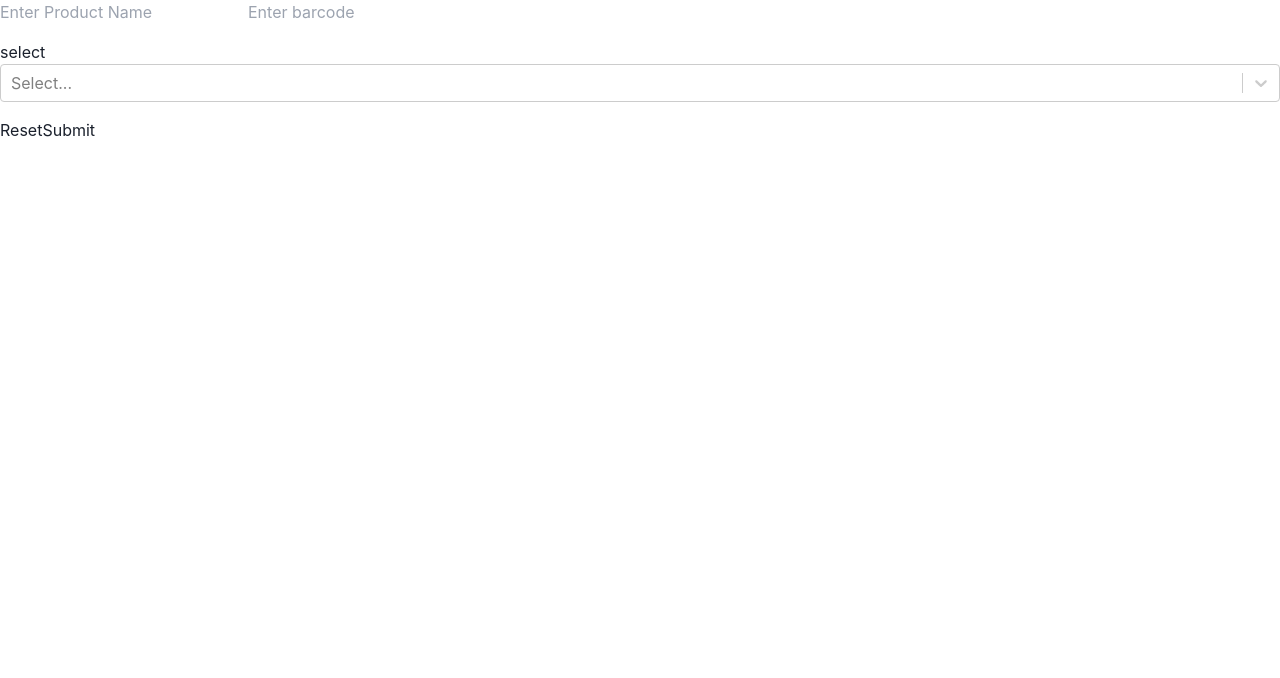
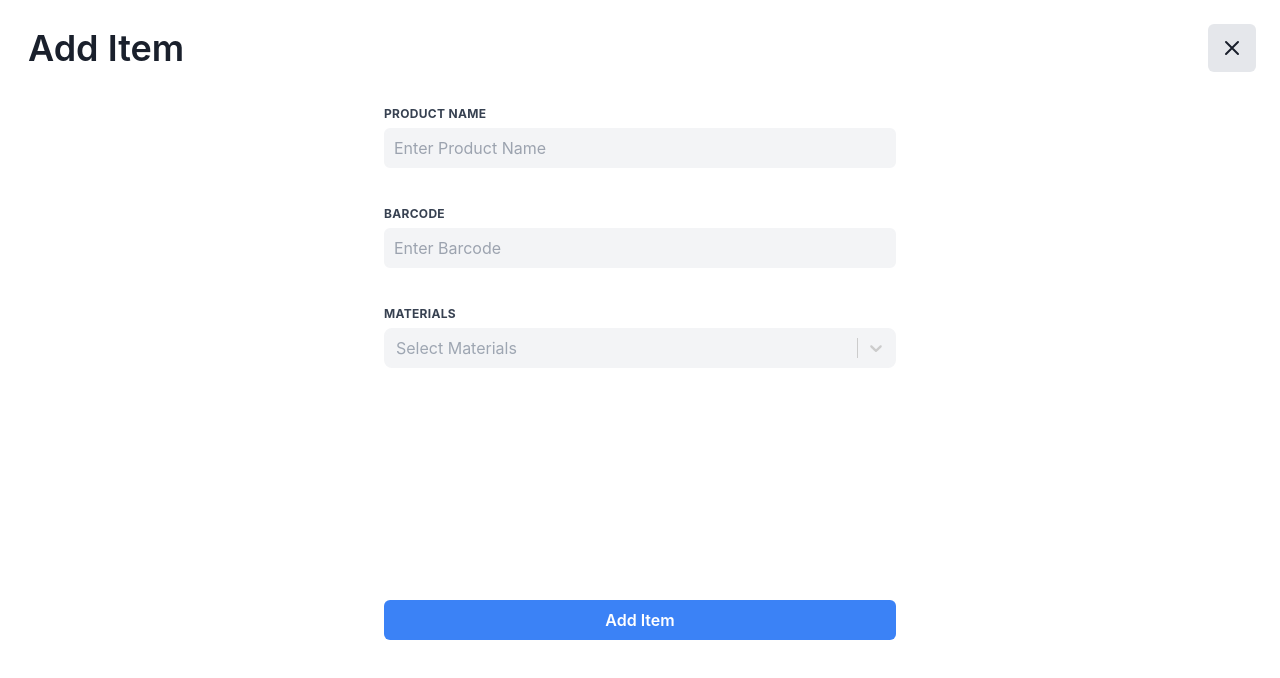
Before and after one commit to F-Carroll/Recycle-App, a React (Create React App) app in the folder client/: page /add/item in a window 1280 px wide. Shown: the top 678 px of the page. Built offline with nearby package versions, Linux system fonts and the light colour scheme; no server answers.

Commit message:
Styled the Components, AddItem & AddLocation

```diff
--- a/client/src/components/AddItem.js
+++ b/client/src/components/AddItem.js
@@ -1,15 +1,14 @@
-import React, {useCallback, useEffect, useState} from "react";
-import {withFormik } from "formik";
+import React, { useEffect, useState } from "react";
+import { withFormik } from "formik";
 import * as Yup from "yup";
 import options from "../options.json";
 import Select from "react-select";
 
 export default function AddItem() {
-  const [items, setItems] = useState()
- const [existingBarcodes, setexistingBarcodes] = useState([])
- const [existingProducts, setexistingProducts] = useState([])
+  const [existingBarcodes, setexistingBarcodes] = useState([]);
+  const [existingProducts, setexistingProducts] = useState([]);
 
-  const selectoptions = []
+  const selectoptions = [];
 
   function Capitalize(string) {
     const input = string.toLowerCase();
@@ -26,15 +25,25 @@ export default function AddItem() {
     selectoptions.push({ value: option, label: Capitalize(option) });
   });
 
+  function handleClose() {
+    window.location = "/";
+  }
+
   const getItems = async () => {
     try {
       const response = await fetch("http://localhost:5000/api/items");
       const jsonData = await response.json();
-      setItems(jsonData);
 
-      setexistingBarcodes(jsonData.map((item) => {return item.barcode}))
-      setexistingProducts(jsonData.map((item) => {return item.product_name}))
-
+      setexistingBarcodes(
+        jsonData.map((item) => {
+          return item.barcode;
+        })
+      );
+      setexistingProducts(
+        jsonData.map((item) => {
+          return item.product_name;
+        })
+      );
     } catch (error) {
       console.error(error.message);
     }
@@ -49,88 +58,155 @@ export default function AddItem() {
       productname: Yup.string()
         .min(3, "Product name is too short")
         .max(100, "Product name is too long")
-      .notOneOf(existingProducts, 'This product already exists')
+        .notOneOf(existingProducts, "This product already exists")
         .required("Required"),
 
       barcode: Yup.string()
         .length(13, "Invalid Barcode")
-      .notOneOf(existingBarcodes, 'This barcode is taken')
+        .notOneOf(existingBarcodes, "This barcode is taken")
         .required("Required"),
 
-            select: Yup.array().required('Required').min(1, 'Required').nullable()
+      select: Yup.array().required("Required").min(1, "Required").nullable(),
     }),
     mapPropsToValues: () => ({
       productname: "",
       barcode: "",
-      select: null
+      select: null,
     }),
     handleSubmit: async (values, { setSubmitting }) => {
-
       const payload = {
         product_name: values.productname,
         barcode: values.barcode,
         items: values.select.map((select) => {
-          return select.value
-        })
+          return select.value;
+        }),
       };
       try {
         await fetch("http://localhost:5000/api/items", {
-              method:'POST',
-              headers: {'Content-Type': 'application/json'},
-              body: JSON.stringify(payload)
+          method: "POST",
+          headers: { "Content-Type": "application/json" },
+          body: JSON.stringify(payload),
         });
         window.location = "/";
       } catch (error) {
-          console.error(error.message)
+        console.error(error.message);
       }
 
       setTimeout(() => {
-        alert(JSON.stringify(payload, null, 2));
+        alert('Timed Out');
         setSubmitting(false);
       }, 1000);
     },
-    displayName: "MyForm"
+    displayName: "MyForm",
   });
+
+  const customStyles = {
+    control: (base, state) => ({
+      ...base,
+      background: "#F3F4F6",
+      borderRadius: "8px",
+      minHeight: "40px",
+      cursor: "pointer",
+      borderColor: "none",
+      borderWidth: "2px",
+      width: "100%",
+// eslint-disable-next-line
+      borderColor: state.isFocused ? null : "#F3F4F6",
+// eslint-disable-next-line
+      background: state.isFocused ? "white" : "transition #F3F4F6",
+      boxShadow: state.isFocused ? null : null,
+    }),
+  };
 
   const MyForm = (props) => {
     const {
       values,
       touched,
-      dirty,
       errors,
       handleChange,
       handleBlur,
       handleSubmit,
-      handleReset,
       setFieldValue,
       setFieldTouched,
-      isSubmitting
+      isSubmitting,
     } = props;
     return (
-      <form onSubmit={handleSubmit}>
+      <div className="h-screen80 relative">
+        <div className="flex flex-row justify-between">
+          <h1 className="text-4xl p-7 font-semibold">Add Item</h1>
+          <button
+            className="self-center p-3 mr-6 bg-gray-200 rounded-md hover:bg-gray-300"
+            onClick={handleClose}
+          >
+            <svg
+              className="w-6 h-6"
+              fill="none"
+              stroke="currentColor"
+              viewBox="0 0 24 24"
+              xmlns="http://www.w3.org/2000/svg"
+            >
+              <path
+                strokeLinecap="round"
+                strokeLinejoin="round"
+                strokeWidth={2}
+                d="M6 18L18 6M6 6l12 12"
+              />
+            </svg>
+          </button>
+        </div>
+        <form
+          onSubmit={handleSubmit}
+          className="flex flex-col items-center "
+        >
+          <div className="w-2/3 sm:w-2/5 m-2.5 h-20">
+            <label
+              className="block uppercase tracking-wide text-gray-700 text-xs font-bold mb-1.5"
+            >
+              Product Name
+            </label>
             <input
+              className="bg-gray-100 appearance-none border-2 rounded-md w-full border-gray-100 p-2 leading-tight focus:outline-none focus:bg-white focus:border-gray-300"
               id="productname"
               type="text"
+              autoComplete="off"
               placeholder="Enter Product Name"
               value={values.productname}
               onChange={handleChange}
               onBlur={handleBlur}
             />
             {errors.productname && touched.productname && (
-          <div style={{ color: "red", marginTop: ".5rem" }}>{errors.productname}</div>
+              <div className="text-red-500 p-1 text-sm">
+                {errors.productname}
+              </div>
             )}
+          </div>
 
+          <div className="w-2/3 sm:w-2/5 m-2.5 h-20">
+            <label
+              className="block uppercase tracking-wide text-gray-700 text-xs font-bold mb-1.5"
+            >
+              Barcode
+            </label>
             <input
+              className="bg-gray-100 appearance-none w-full border-2 rounded-md border-gray-100 p-2 leading-tight focus:outline-none focus:bg-white focus:border-gray-300"
               id="barcode"
               type="number"
-          placeholder="Enter barcode"
+              placeholder="Enter Barcode"
+              autoComplete="off"
               value={values.barcode}
               onChange={handleChange}
               onBlur={handleBlur}
             />
             {errors.barcode && touched.barcode && (
-          <div id="barcode-err"style={{ color: "red", marginTop: ".5rem" }}>{errors.barcode}</div>
+              <div className="text-red-500 p-1 text-sm">{errors.barcode}</div>
             )}
+          </div>
+          <div className="w-2/3 sm:w-2/5 m-2.5 h-20">
+            <label
+              className="block uppercase tracking-wide text-gray-700 text-xs font-bold mb-1.5"
+            >
+              Materials
+            </label>
             <MySelect
               value={values.select}
               onChange={setFieldValue}
@@ -138,28 +214,27 @@ export default function AddItem() {
               error={errors.select}
               touched={touched.select}
             />
-
-{touched.select && errors.select ? errors.select  &&
- <div style={{ color: "red", marginTop: ".5rem" }}>{errors.select}</div>
-: '' }
-
+            {touched.select && errors.select
+              ? errors.select && (
+                  <div className="text-red-500 p-1 text-sm ">
+                    {errors.select}
+                  </div>
+                )
+              : ""}
+          </div>
+          <div className="w-full absolute bottom-0 text-center">
             <button
-          type="button"
-          className="outline"
-          onClick={handleReset}
-          disabled={!dirty || isSubmitting}
+              className="transition duration-300  ease-in-out w-2/3 self-center sm:w-2/5 bg-blue-500 p-2 rounded-md text-base font-semibold text-white hover:bg-blue-600 disabled:bg-blue-900"
+              type="submit"
+              disabled={isSubmitting}
             >
-          Reset
+              Add Item
             </button>
-        <button type="submit" disabled={isSubmitting}>
-          Submit
-        </button>
-
-
+          </div>
         </form>
+      </div>
     );
   };
-
 
   class MySelect extends React.Component {
     handleChange = (value) => {
@@ -172,19 +247,28 @@ export default function AddItem() {
 
     render() {
       return (
-        <div style={{ margin: "1rem 0" }}>
-          <label htmlFor="color">select</label>
         <Select
           id="color"
+          placeholder="Select Materials"
           options={selectoptions}
+          styles={customStyles}
           onChange={this.handleChange}
           onBlur={this.handleBlur}
           value={this.props.value}
           isMulti
           backspaceRemovesValue
           closeMenuOnSelect={false}
+          theme={(theme) => ({
+            ...theme,
+            borderRadius: 0,
+            colors: {
+              ...theme.colors,
+              neutral0: "#f3f4f6",
+              primary: "#d1d5db",
+              neutral50: "#9ea6b2",
+            },
+          })}
         />
-        </div>
       );
     }
   }
--- a/client/src/components/AddLocation.js
+++ b/client/src/components/AddLocation.js
@@ -1,14 +1,13 @@
-import React,{useState, useEffect} from "react";
-import {withFormik } from "formik";
+import React, { useState, useEffect } from "react";
+import { withFormik } from "formik";
 import * as Yup from "yup";
 import options from "../options.json";
 import Select from "react-select";
 
 export default function AddLocation() {
-  const [items, setItems] = useState([])
-  const [existingLocation, setexistingLocation] = useState([])
+  const [existingLocation, setexistingLocation] = useState([]);
 
-  const selectoptions = []
+  const selectoptions = [];
 
   function Capitalize(string) {
     const input = string.toLowerCase();
@@ -25,14 +24,20 @@ export default function AddLocation() {
     selectoptions.push({ value: option, label: Capitalize(option) });
   });
 
+  function handleClose() {
+    window.location = "/";
+  }
+
   const getItems = async () => {
     try {
       const response = await fetch("http://localhost:5000/api/locations");
       const jsonData = await response.json();
-      setItems(jsonData);
 
-      setexistingLocation(jsonData.map((item) => {return item.location_name}))
-
+      setexistingLocation(
+        jsonData.map((item) => {
+          return item.location_name;
+        })
+      );
     } catch (error) {
       console.error(error.message);
     }
@@ -50,67 +55,127 @@ export default function AddLocation() {
         .notOneOf(existingLocation, "This location already exists")
         .required("Required"),
 
-            select: Yup.array().required('Required').min(1, 'Required').nullable()
+      select: Yup.array().required("Required").min(1, "Required").nullable(),
     }),
     mapPropsToValues: () => ({
       locationname: "",
-      select: null
+      select: null,
     }),
     handleSubmit: async (values, { setSubmitting }) => {
-
       const payload = {
         location_name: values.locationname,
         location_materials: values.select.map((select) => {
-          return select.value
-        })
+          return select.value;
+        }),
       };
       try {
         await fetch("http://localhost:5000/api/locations", {
-              method:'POST',
-              headers: {'Content-Type': 'application/json'},
-              body: JSON.stringify(payload)
+          method: "POST",
+          headers: { "Content-Type": "application/json" },
+          body: JSON.stringify(payload),
         });
         window.location = "/";
       } catch (error) {
-          console.error(error.message)
+        console.error(error.message);
       }
 
       setTimeout(() => {
-        alert(JSON.stringify(payload, null, 2));
+        alert('Timed Out')
         setSubmitting(false);
       }, 1000);
     },
-    displayName: "MyForm"
+    displayName: "MyForm",
   });
+
+  const customStyles = {
+    control: (base, state) => ({
+      ...base,
+      background: "#F3F4F6",
+      borderRadius: "8px",
+      minHeight: "40px",
+      cursor: "pointer",
+      borderColor: "none",
+      borderWidth: "2px",
+      width: "100%",
+  // eslint-disable-next-line
+      borderColor: state.isFocused ? null : "#F3F4F6",
+  // eslint-disable-next-line
+      background: state.isFocused ? "white" : "transition #F3F4F6",
+      boxShadow: state.isFocused ? null : null,
+    }),
+  };
 
   const MyForm = (props) => {
     const {
       values,
       touched,
-      dirty,
       errors,
       handleChange,
       handleBlur,
       handleSubmit,
-      handleReset,
       setFieldValue,
       setFieldTouched,
-      isSubmitting
+      isSubmitting,
     } = props;
     return (
-      <form onSubmit={handleSubmit}>
+      <div className="h-screen80 relative">
+        <div className="flex flex-row justify-between">
+          <h1 className="text-4xl p-5 self-center font-semibold">
+            Add Location
+          </h1>
+          <button
+            className="self-center p-3 mr-6 bg-gray-200 rounded-md hover:bg-gray-300"
+            onClick={handleClose}
+          >
+            <svg
+              className="w-6 h-6"
+              fill="none"
+              stroke="currentColor"
+              viewBox="0 0 24 24"
+              xmlns="http://www.w3.org/2000/svg"
+            >
+              <path
+                strokeLinecap="round"
+                strokeLinejoin="round"
+                strokeWidth={2}
+                d="M6 18L18 6M6 6l12 12"
+              />
+            </svg>
+          </button>
+        </div>
+        <form
+          onSubmit={handleSubmit}
+          className="flex flex-col items-center"
+        >
+          <div className="w-2/3 sm:w-2/5 m-2.5 h-20">
+            <label
+              className="block uppercase tracking-wide text-gray-700 text-xs font-bold mb-1.5"
+            >
+              Location Name
+            </label>
             <input
+              className="bg-gray-100 appearance-none border-2 rounded-md w-full border-gray-100 p-2 leading-tight focus:outline-none focus:bg-white focus:border-gray-300"
               id="locationname"
               type="text"
+              autoComplete="off"
               placeholder="Enter Location Name"
               value={values.locationname}
               onChange={handleChange}
               onBlur={handleBlur}
             />
             {errors.locationname && touched.locationname && (
-          <div style={{ color: "red", marginTop: ".5rem" }}>{errors.locationname}</div>
+              <div className="text-red-500 p-1 text-sm">
+                {errors.locationname}
+              </div>
             )}
+          </div>
 
+          <div className="w-2/3 sm:w-2/5 m-2.5 h-20 ">
+            <label
+              className="block uppercase tracking-wide text-gray-700 text-xs font-bold mb-1.5"
+            >
+              Materials
+            </label>
             <MySelect
               value={values.select}
               onChange={setFieldValue}
@@ -119,25 +184,28 @@ export default function AddLocation() {
               touched={touched.select}
             />
 
-{touched.select && errors.select ? errors.select  &&
- <div style={{ color: "red", marginTop: ".5rem" }}>{errors.select}</div>
-: '' }
-
+            {touched.select && errors.select
+              ? errors.select && (
+                  <div className="text-red-500 p-1 text-sm">
+                    {errors.select}
+                  </div>
+                )
+              : ""}
+          </div>
+          <div className="h-20" />
+          <div className="w-full absolute bottom-0 text-center">
             <button
-          type="button"
-          className="outline"
-          onClick={handleReset}
-          disabled={!dirty || isSubmitting}
+              type="submit"
+              className="transition duration-300  ease-in-out w-2/3 sm:w-2/5 bg-blue-500 p-2 rounded-md text-base font-semibold text-white hover:bg-blue-600 disabled:bg-blue-900"
+              disabled={isSubmitting}
             >
-          Reset
+              Add Location
             </button>
-        <button type="submit" disabled={isSubmitting}>
-          Submit
-        </button>
+          </div>
         </form>
+      </div>
     );
   };
-
 
   class MySelect extends React.Component {
     handleChange = (value) => {
@@ -150,19 +218,27 @@ export default function AddLocation() {
 
     render() {
       return (
-        <div style={{ margin: "1rem 0" }}>
-          <label htmlFor="color">Select Recyclable Materials at this Location</label>
         <Select
           id="color"
           options={selectoptions}
+          styles={customStyles}
           onChange={this.handleChange}
           onBlur={this.handleBlur}
           value={this.props.value}
           isMulti
           backspaceRemovesValue
           closeMenuOnSelect={false}
+          theme={(theme) => ({
+            ...theme,
+            borderRadius: 0,
+            colors: {
+              ...theme.colors,
+              neutral0: "#f3f4f6",
+              neutral50: "#9ea6b2",
+              primary: "#d1d5db",
+            },
+          })}
         />
-        </div>
       );
     }
   }
```
Lines whose indentation alone changed are shown as unchanged.
